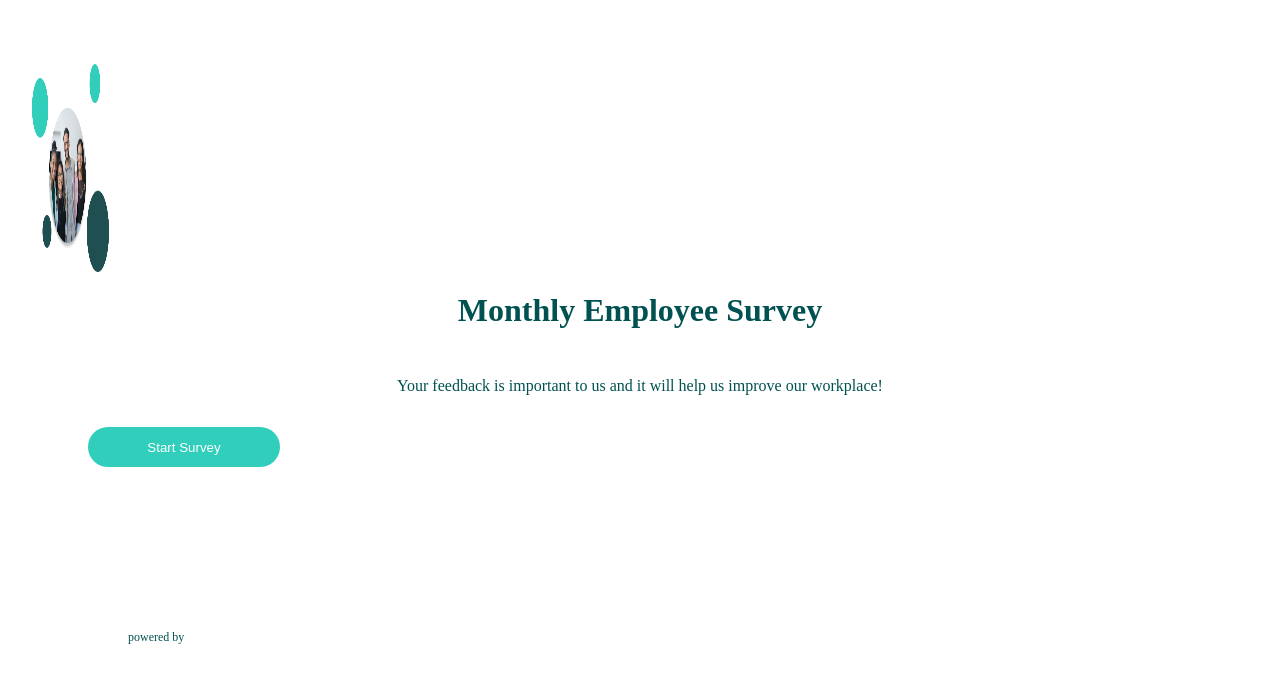
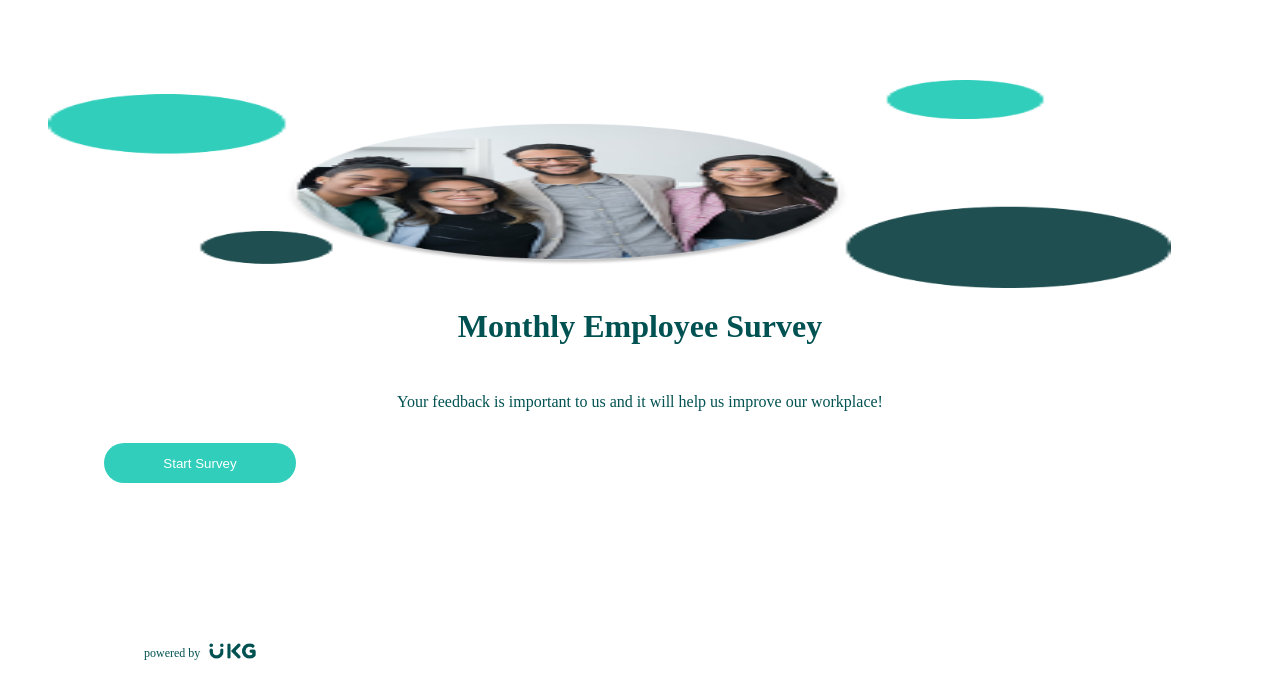
Before and after one commit to Kylaester/ukg-client, a React (Create React App) app: page / in a window 1280 px wide. Shown: the top 698 px of the page. Built offline with nearby package versions, Linux system fonts and the light colour scheme.

Commit message:
Editing images

```diff
--- a/src/App.js
+++ b/src/App.js
@@ -12,12 +12,12 @@ function App() {
         <Routes>
 
           <Route path='/' element={<HomePage />} />
+          <Route path='/form'  element={<FormTwo/>}/>
           <Route path='/thankyou' element={<ThankYou />} />
 
 
         </Routes>
 
-      {/* <Header/> */}
 
     </>
   );
--- a/src/components/FormTwo/FormTwo.js
+++ b/src/components/FormTwo/FormTwo.js
@@ -1,4 +1,5 @@
 import React from "react";
+import Header from "../Header/Header";
 // import validator from 'validator';
 // import InputError from '../InputError/InputError';
 // import {Link} from 'react-router-dom';
@@ -10,6 +11,8 @@ import four from "../../asset/images/icons/Circle 4.png"
 function FormOne() {
 
   return (
+    <>
+    <Header/>
     <div className='form-page-two'>
 
       <form id="entire-second-form" >
@@ -41,6 +44,8 @@ function FormOne() {
         </div>
       </form>
     </div>
+    </>
+
   );
 
 }
--- a/src/pages/HomePage/HomePage.js
+++ b/src/pages/HomePage/HomePage.js
@@ -7,6 +7,8 @@ function HomePage(){
   return(
 
     <>
+    <div className='homepage'>
+
 
     <section className='image'>
       <img className='image__homeImage' src={homeImage} />
@@ -32,12 +34,13 @@ function HomePage(){
         powered by
       </p>
       <div className='footer__logo-image'>
-      <img className='footer__logo' src={UKG}></img>
+      <img className='footer__logo' src={UKG} />
 
       </div>
       </div>
 
     </footer>
+    </div>
     </>
   );
 
--- a/src/pages/HomePage/HomePage.scss
+++ b/src/pages/HomePage/HomePage.scss
@@ -1,8 +1,14 @@
+.homepage{
+  padding: 1rem;
+}
+
+
 .image{
   &__homeImage{
     height: 15rem;
     margin: 2rem;
     padding-top: 2rem;
+    width: 90%;
   }
 }
 
@@ -54,6 +60,7 @@
   &__logo{
     height: 1rem;
     padding-left: 0.5rem;
+    width: 100%;
   }
 
 }
```
